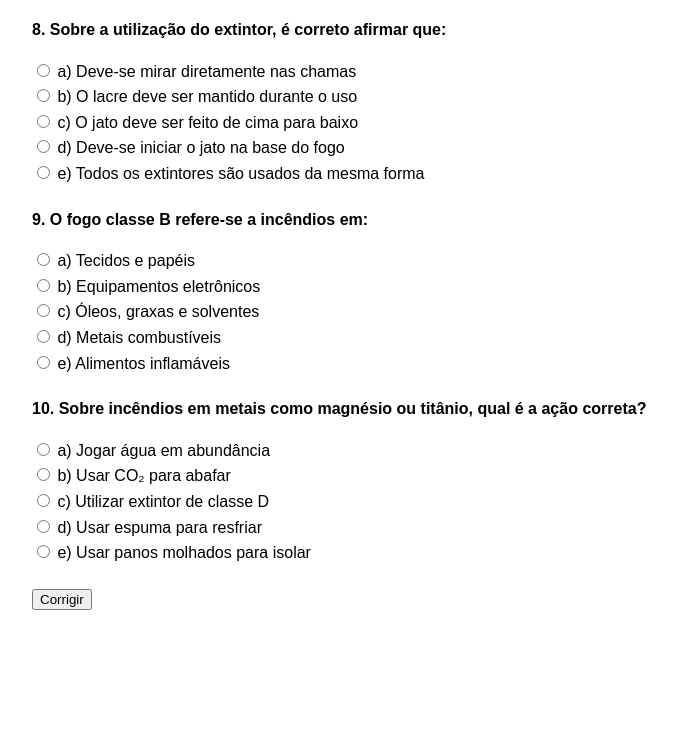
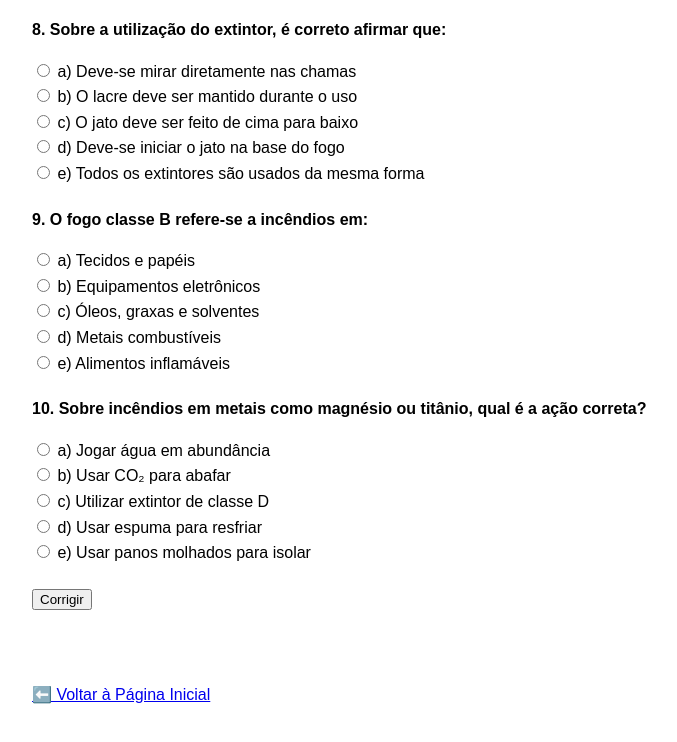
Before and after one commit to Birinightss/CBMSC, a plain HTML site: page docs/incendio/simulado1.html in a window 1280 px wide. Shown: the part 1454-2196 px from the top of the page, without its empty margins (208-885 px from the left). Before the commit the page ends 2135 px from the top, so only its background shows below. Drawn offline with Linux system fonts and the light colour scheme.

Commit message:
Update simulado1.html

```diff
--- a/docs/incendio/simulado1.html
+++ b/docs/incendio/simulado1.html
@@ -112,6 +112,9 @@
 
   <h2 id="resultado"></h2>
 
+  <br><br>
+<a href="../index.html">⬅️ Voltar à Página Inicial</a>
+
   <script>
     const gabarito = {
       q1: "c", q2: "d", q3: "a", q4: "e", q5: "b",
```
